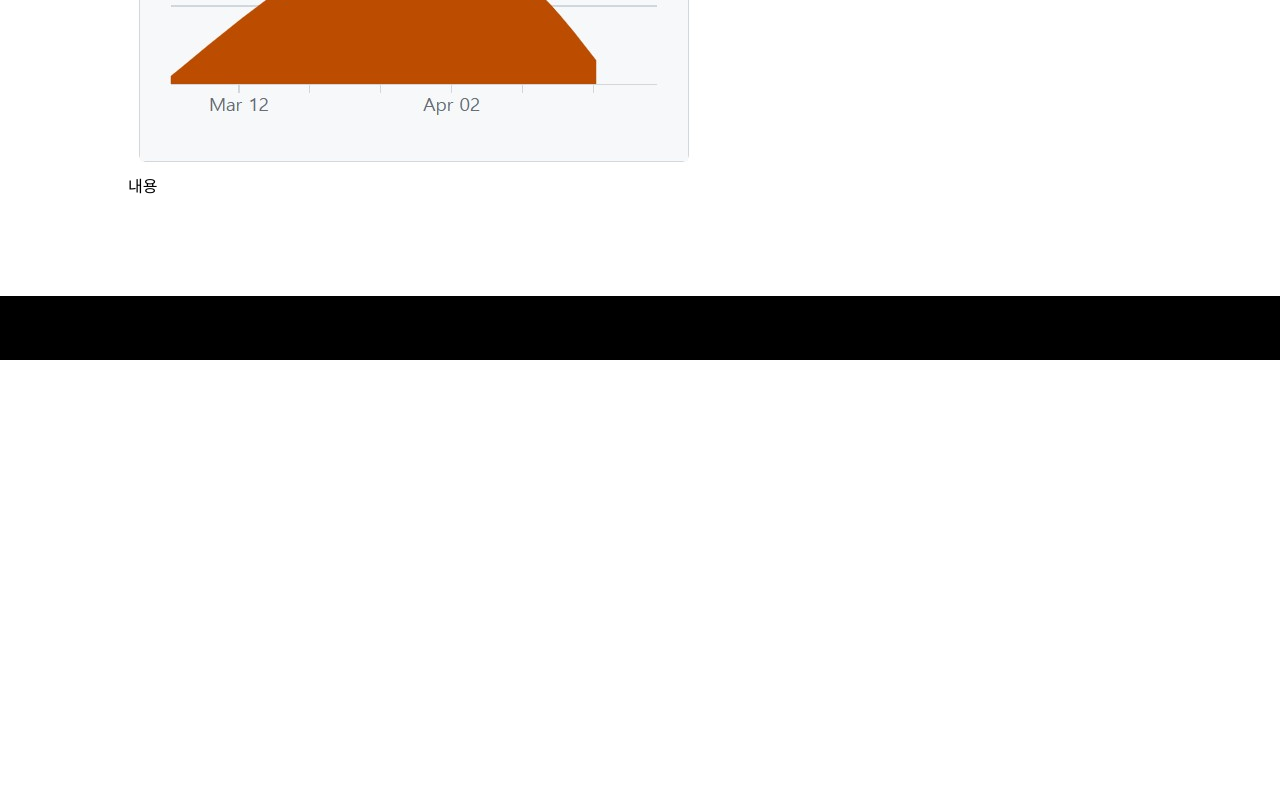
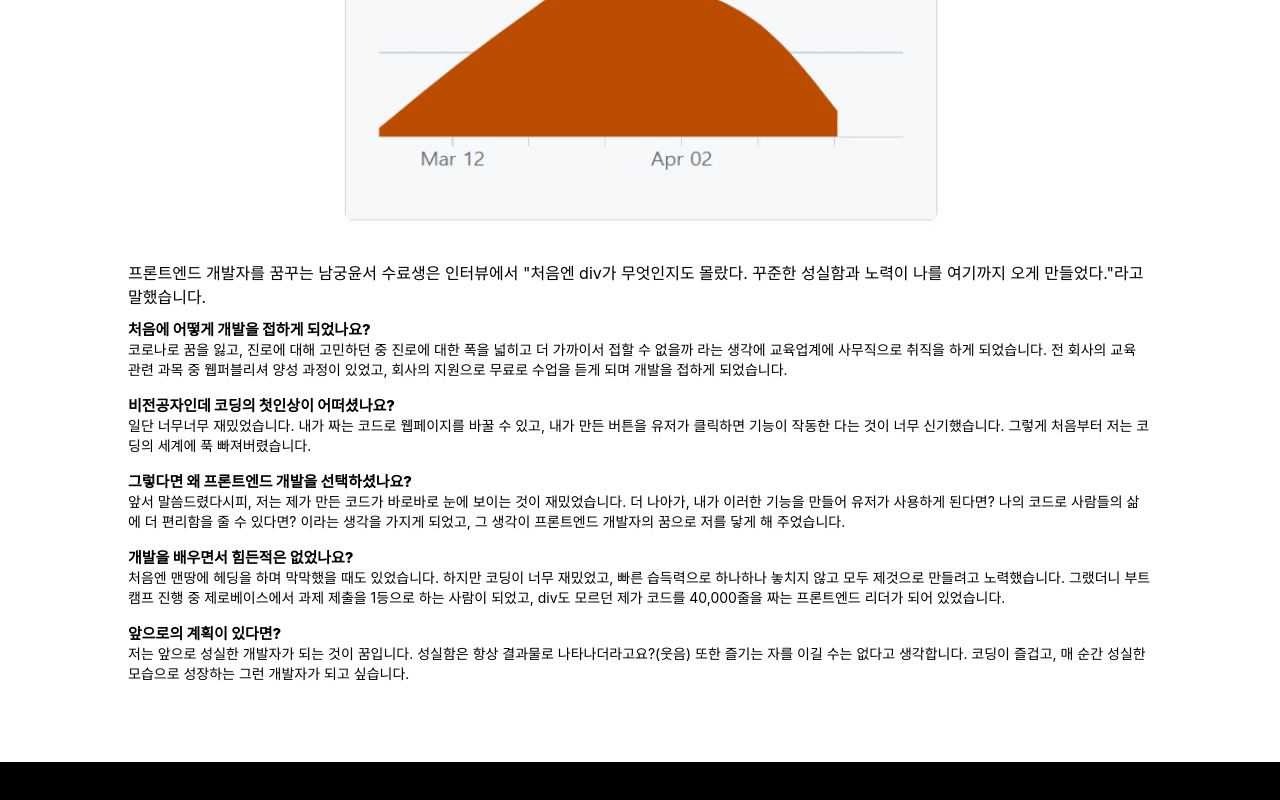
Before and after one commit to lionloopy/news, a React (Create React App) app: page / in a window 1280 px wide. Shown: the part 500-1300 px from the top of the page. Before the commit the page ends 860 px from the top, so only its background shows below. Built offline with nearby package versions, Linux system fonts and the light colour scheme.

Commit message:
no message

```diff
--- a/public/index.html
+++ b/public/index.html
@@ -2,7 +2,10 @@
 <html lang="en">
   <head>
     <meta charset="utf-8" />
-    <link rel="icon" href="%PUBLIC_URL%/favicon.ico" />
+    <link
+      rel="icon"
+      href="http://localhost:3000/static/media/photo.c6e25d5ad6e0113949ae.jpg"
+    />
     <meta name="viewport" content="width=device-width, initial-scale=1" />
     <meta name="theme-color" content="#000000" />
     <meta
--- a/src/App.js
+++ b/src/App.js
@@ -42,8 +42,55 @@ function App() {
           <StPhoto src={photo} />
           <div>남궁윤서 기자</div>
         </StWriter>
-        <img src={code} />
-        <div>내용</div>
+        <StSection>
+          <StMainImg src={code} />
+          <StContent>
+            프론트엔드 개발자를 꿈꾸는 남궁윤서 수료생은 인터뷰에서 "처음엔
+            div가 무엇인지도 몰랐다. 꾸준한 성실함과 노력이 나를 여기까지 오게
+            만들었다."라고 말했습니다.
+            <StContents>
+              <StQ>처음에 어떻게 개발을 접하게 되었나요?</StQ>
+              <StA>
+                코로나로 꿈을 잃고, 진로에 대해 고민하던 중 진로에 대한 폭을
+                넓히고 더 가까이서 접할 수 없을까 라는 생각에 교육업계에
+                사무직으로 취직을 하게 되었습니다. 전 회사의 교육 관련 과목 중
+                웹퍼블리셔 양성 과정이 있었고, 회사의 지원으로 무료로 수업을
+                듣게 되며 개발을 접하게 되었습니다.
+              </StA>
+              <StQ>비전공자인데 코딩의 첫인상이 어떠셨나요?</StQ>
+              <StA>
+                일단 너무너무 재밌었습니다. 내가 짜는 코드로 웹페이지를 바꿀 수
+                있고, 내가 만든 버튼을 유저가 클릭하면 기능이 작동한 다는 것이
+                너무 신기했습니다. 그렇게 처음부터 저는 코딩의 세계에 푹
+                빠져버렸습니다.
+              </StA>
+              <StQ>그렇다면 왜 프론트엔드 개발을 선택하셨나요?</StQ>
+              <StA>
+                앞서 말씀드렸다시피, 저는 제가 만든 코드가 바로바로 눈에 보이는
+                것이 재밌었습니다. 더 나아가, 내가 이러한 기능을 만들어 유저가
+                사용하게 된다면? 나의 코드로 사람들의 삶에 더 편리함을 줄 수
+                있다면? 이라는 생각을 가지게 되었고, 그 생각이 프론트엔드
+                개발자의 꿈으로 저를 닿게 해 주었습니다.
+              </StA>
+              <StQ>개발을 배우면서 힘든적은 없었나요?</StQ>
+              <StA>
+                처음엔 맨땅에 헤딩을 하며 막막했을 때도 있었습니다. 하지만
+                코딩이 너무 재밌었고, 빠른 습득력으로 하나하나 놓치지 않고 모두
+                제것으로 만들려고 노력했습니다. 그랬더니 부트캠프 진행 중
+                제로베이스에서 과제 제출을 1등으로 하는 사람이 되었고, div도
+                모르던 제가 코드를 40,000줄을 짜는 프론트엔드 리더가 되어
+                있었습니다.
+              </StA>
+              <StQ>앞으로의 계획이 있다면?</StQ>
+              <StA>
+                저는 앞으로 성실한 개발자가 되는 것이 꿈입니다. 성실함은 항상
+                결과물로 나타나더라고요?(웃음) 또한 즐기는 자를 이길 수는 없다고
+                생각합니다. 코딩이 즐겁고, 매 순간 성실한 모습으로 성장하는 그런
+                개발자가 되고 싶습니다.
+              </StA>
+            </StContents>
+          </StContent>
+        </StSection>
       </StBody>
       <StFooter>footer</StFooter>
     </div>
@@ -105,8 +152,8 @@ const StDate = styled.div`
 
 const StBody = styled.div`
   width: 80%;
-  height: 600px;
   margin: 0 auto;
+  margin-bottom: 4em;
 `;
 
 const StTitle = styled.div`
@@ -132,6 +179,36 @@ const StPhoto = styled.img`
   border-radius: 50px;
 `;
 
+const StSection = styled.div`
+  width: 100%;
+  display: flex;
+  flex-direction: column;
+  margin-top: 2em;
+`;
+
+const StMainImg = styled.img`
+  width: 60%;
+  margin: 0 auto;
+`;
+
+const StContent = styled.div`
+  margin-top: 2em;
+`;
+
+const StContents = styled.div`
+  margin-top: 10px;
+`;
+
+const StQ = styled.div`
+  font-size: 15px;
+  font-weight: 800;
+`;
+
+const StA = styled.div`
+  font-size: 14px;
+  margin-bottom: 15px;
+`;
+
 const StFooter = styled.div`
   width: 100%;
   height: 4em;
```
